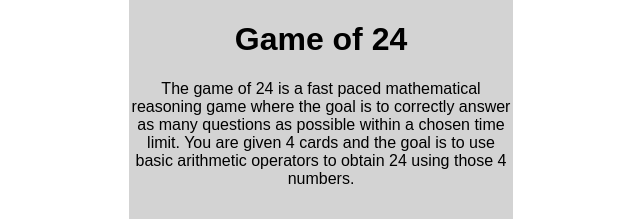
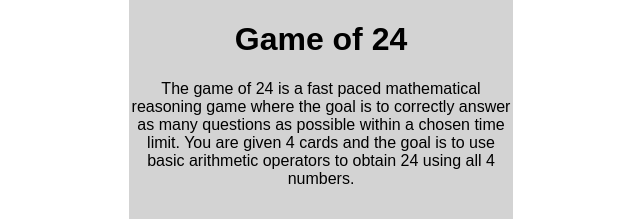
Before and after one commit to jliu4242/Game-of-24, a website: page index.html in a window 1280 px wide. Shown: the top 219 px of the page, 319-959 px from the left. Drawn offline with nearby package versions, Linux system fonts and the light colour scheme.

Commit message:
fix: fixed game description

```diff
--- a/index.html
+++ b/index.html
@@ -17,7 +17,7 @@
                 <p>
                     The game of 24 is a fast paced mathematical reasoning game where the goal is to correctly answer
                     as many questions as possible within a chosen time limit. You are given 4 cards and the goal is to use
-                    basic arithmetic operators to obtain 24 using those 4 numbers.
+                    basic arithmetic operators to obtain 24 using all 4 numbers.
                 </p>
             </div>
 
```
